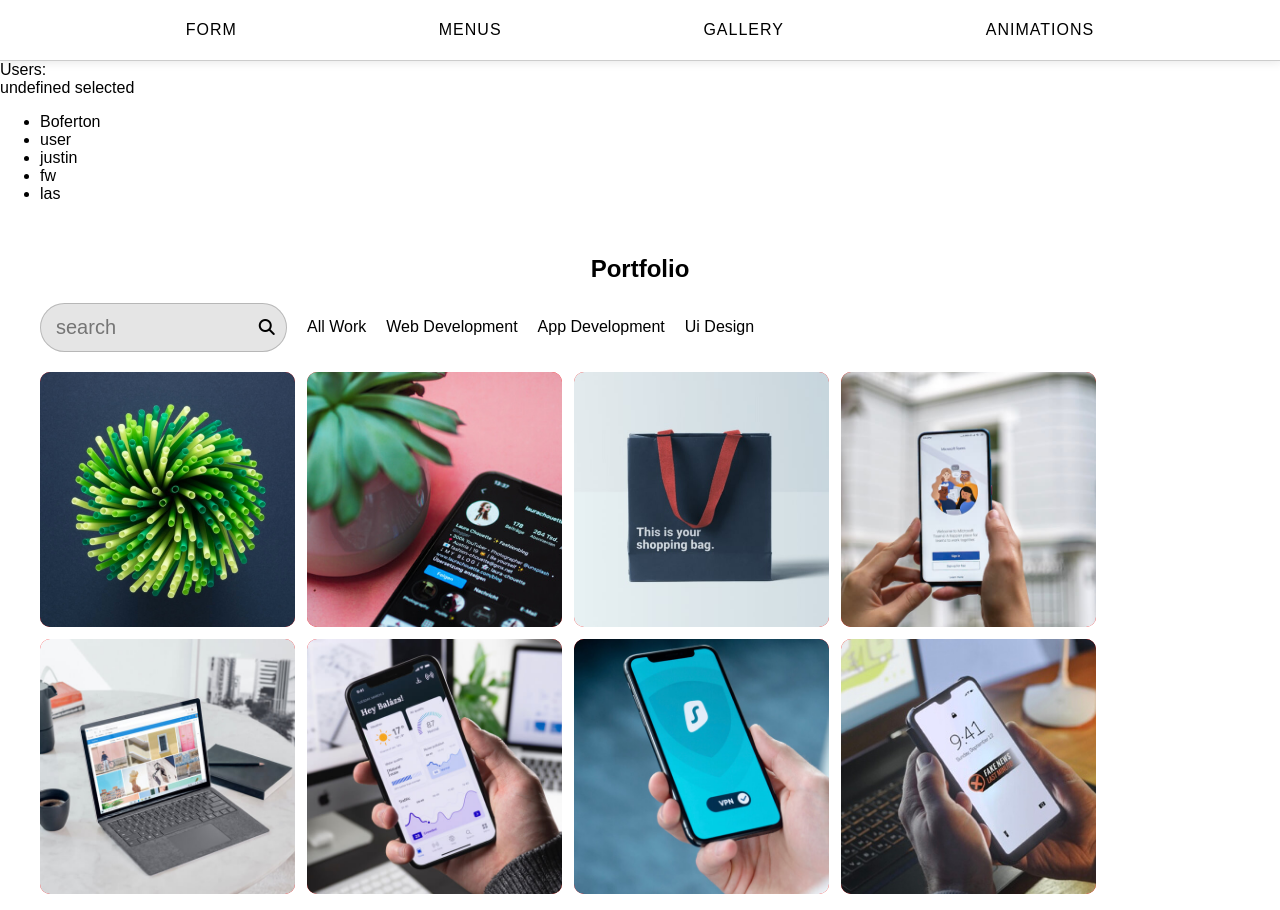
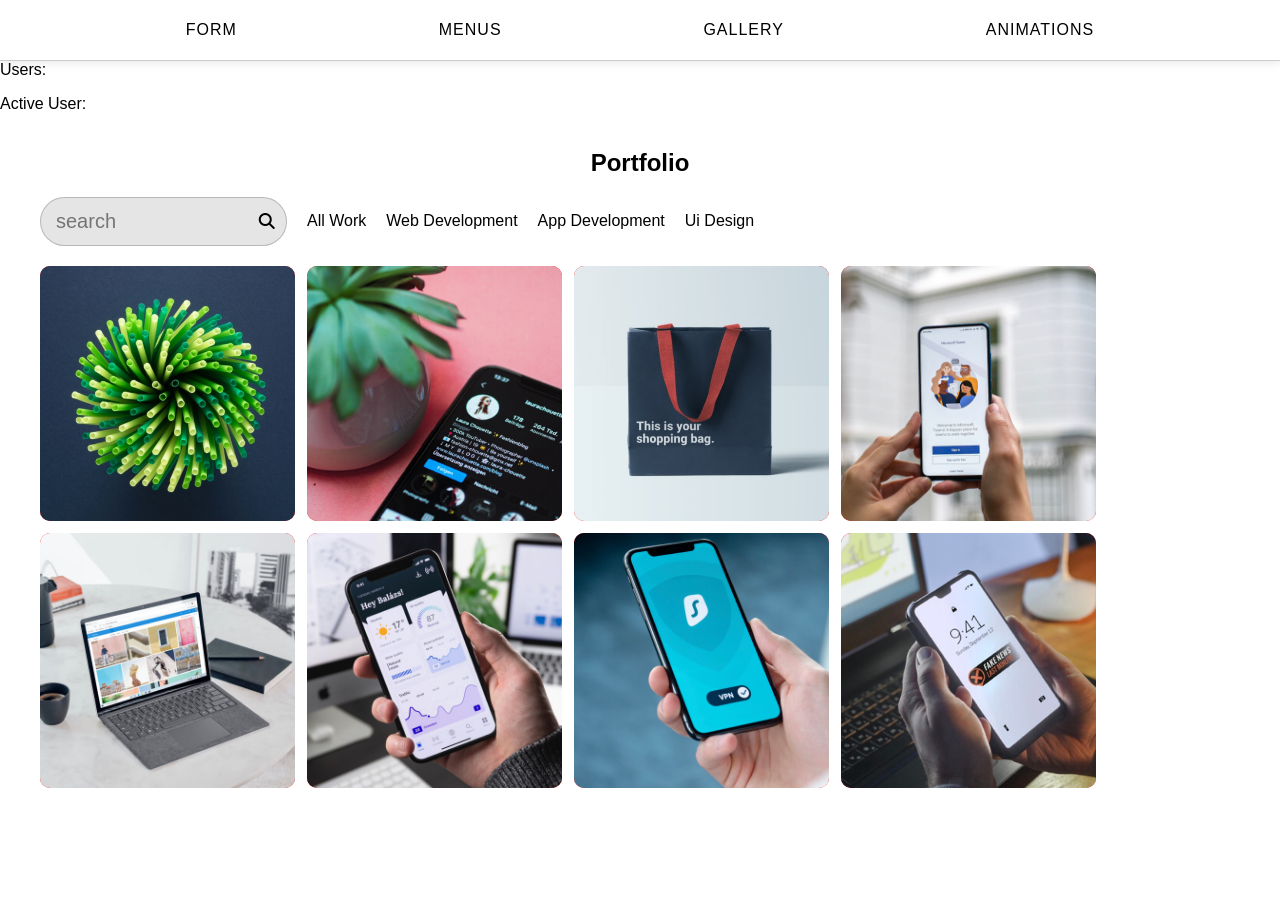
Before and after one commit to savus/testing-vite-react, a React (Vite) app: page / in a window 1280 px wide. After the commit the page ends 804 px from the top, so only its background shows below. Built offline with nearby package versions, Linux system fonts and the light colour scheme; data requests are answered from the project's data file.

Commit message:
api-restart

```diff
--- a/src/App.tsx
+++ b/src/App.tsx
@@ -1,17 +1,14 @@
-import { useEffect, useState } from "react";
 import { FormContent } from "./Components/FormContent.js";
 import { Header } from "./Components/Header.js";
 import { Modal } from "./Components/Modal.js";
 import { PortfolioSection } from "./Components/PortfolioSection.js";
 import { ModalContextProvider } from "./Components/Providers/ModalContextProvider.js";
 import { NavbarContextProvider } from "./Components/Providers/NavbarContextProvider.js";
-import { UserInfoProvider } from "./Components/Providers/UserInfoProvider.js";
 import "./css/index.css";
 import "./js/index.js";
 function App() {
   return (
     <>
-      <UserInfoProvider>
       <ModalContextProvider>
         <NavbarContextProvider>
           <Header />
@@ -21,7 +18,6 @@ function App() {
           </Modal>
         </NavbarContextProvider>
       </ModalContextProvider>
-      </UserInfoProvider>
     </>
   );
 }
--- a/src/Components/FormContent.tsx
+++ b/src/Components/FormContent.tsx
@@ -2,12 +2,11 @@ import { SubmitButton } from "./SubmitButton";
 import { TextInput } from "./TextInput";
 import "../css/form-content.css";
 import { PhoneInput } from "./PhoneInput";
-import { useUserContext } from "./Providers/UserInfoProvider";
 import { useState } from "react";
 import type { TPhoneInput } from "../types";
 import { ErrorMessage } from "./ErrorMessage";
-import { isValid } from "../validations";
-import { allCities } from "../allCities";
+import { isValid } from "../utils/validations";
+import { allCities } from "../utils/allCities";
 
 const firstNameErrorMessage =
   "First name must be at least alphanumeric with at least 2 characters and no spaces";
@@ -23,9 +22,6 @@ const phoneErrorMessage =
   "phone must be numbers, no spaces, and no special characters";
 
 export const FormContent = () => {
-  const { userInformation, setUserInformation, allUsers, createUser } =
-    useUserContext();
-
   const [firstNameInput, setFirstNameInput] = useState("");
   const [lastNameInput, setLastNameInput] = useState("");
   const [emailInput, setEmailInput] = useState("");
@@ -63,20 +59,6 @@ export const FormContent = () => {
         e.preventDefault();
         setHasSubmitted(true);
         if (hasSubmitted) {
-          setUserInformation({
-            firstName: firstNameInput,
-            lastName: lastNameInput,
-            city: cityInput,
-            email: emailInput,
-            phone: phoneInput.join(""),
-          });
-          createUser({
-            firstName: firstNameInput,
-            lastName: lastNameInput,
-            city: cityInput,
-            email: emailInput,
-            phone: phoneInput.join(""),
-          });
           resetInputValues();
         }
       }}
--- a/src/Components/Header.tsx
+++ b/src/Components/Header.tsx
@@ -3,13 +3,11 @@ import { Navbar } from "./Navbar";
 import { NavItem } from "./NavItem";
 import { useModalContext } from "./Providers/ModalContextProvider";
 import { useNavbarStateContext } from "./Providers/NavbarContextProvider";
-import { useUserContext } from "./Providers/UserInfoProvider";
 
 export const Header = () => {
   const { dropdownMenu, setDropdownMenu, dropdownRef } =
     useNavbarStateContext();
   const { setVisibleModal } = useModalContext();
-  const { allUsers, userInformation } = useUserContext();
   return (
     <header className="main-header">
       <Navbar>
@@ -34,15 +32,11 @@ export const Header = () => {
         <NavItem text="Gallery" activeStateName="gallery" />
         <NavItem text="Animations" activeStateName="animations" />
       </Navbar>
-      <div>Users:</div>
       <div>
-        {`${userInformation?.firstName} selected` || "No user selected"}
+        Users:
+        <ul></ul>
       </div>
-      <ul>
-        {allUsers.map((user, index) => (
-          <li key={index}>{user.firstName}</li>
-        ))}
-      </ul>
+      <div>Active User:</div>
     </header>
   );
 };
--- a/src/Components/Providers/UserInfoProvider.tsx
+++ /dev/null
@@ -1,47 +0,0 @@
-import {
-  createContext,
-  useContext,
-  useEffect,
-  useState,
-  type ReactNode,
-} from "react";
-import type { TUser, TUserInformation } from "../../types";
-import { Requests } from "../../api";
-
-const UserContext = createContext({} as TUserInformation);
-
-export const UserInfoProvider = ({ children }: { children: ReactNode }) => {
-  const [userInformation, setUserInformation] = useState<Omit<
-    TUser,
-    "id"
-  > | null>(null);
-  const [allUsers, setAllUsers] = useState<TUser[]>([]);
-
-  const createUser = (user: Omit<TUser, "id">) => {
-    Requests.createUser(user).then(() => {
-      Requests.getAllUsers().then((users) => {
-        setAllUsers(users);
-      });
-    });
-  };
-
-  useEffect(() => {
-    Requests.getAllUsers().then(setAllUsers);
-  }, []);
-
-  return (
-    <UserContext.Provider
-      value={{
-        allUsers,
-        setAllUsers,
-        userInformation,
-        setUserInformation,
-        createUser,
-      }}
-    >
-      {children}
-    </UserContext.Provider>
-  );
-};
-
-export const useUserContext = () => useContext(UserContext);
--- a/src/api.ts
+++ /dev/null
@@ -1,49 +0,0 @@
-import type { TNote, TUser } from "./types";
-
-const BASE_URL = "http://localhost:3000";
-const notesEndpoint = "notes";
-const usersEndpoint = "users";
-
-export const Requests = {
-  createNote: ({ title, content }: { title: string; content: string }) =>
-    fetch("http://localhost:3000/notes", {
-      method: "POST",
-      headers: { "Content-Type": "application/json" },
-      body: JSON.stringify({
-        title,
-        content,
-      }),
-    })
-      .then((data) => data.json())
-      .then(console.log),
-
-  getAllNotes: (): Promise<TNote[]> =>
-    fetch(`${BASE_URL}/${notesEndpoint}`).then((response) => response.json()),
-
-  getAllUsers: (): Promise<TUser[]> =>
-    fetch(`${BASE_URL}/${usersEndpoint}`).then((response) => {
-      console.log("running");
-      return response.json();
-    }),
-
-  createUser: (user: Omit<TUser, "id">) =>
-    fetch(`${BASE_URL}/${usersEndpoint}`, {
-      method: "POST",
-      headers: { "Content-Type": "application/json" },
-      body: JSON.stringify(user),
-    })
-      .then((response) => response.json())
-      .then(console.log),
-};
-
-// const createNoteNTS = ({ title, content }) =>
-//   fetch("http://localhost:3000/notes", {
-//     method: "POST",
-//     headers: { "Content-Type": "application/json" },
-//     body: JSON.stringify({
-//       title,
-//       content,
-//     }),
-//   })
-//     .then((data) => data.json())
-//     .then(console.log);
--- a/src/validations.ts
+++ b/src/utils/validations.ts
@@ -1,4 +1,4 @@
-import type { TRegexPatterns } from "./types";
+import type { TRegexPatterns } from "../types";
 
 export const regexPatterns: TRegexPatterns = {
   name: /^([a-zA-Z]{2,20})([ ]*)?$/,
```
Also changed, not shown: src/utils/allCities.ts (renamed from src/allCities.ts), src/utils/api.ts (added). Lines whose indentation alone changed are shown as unchanged.
